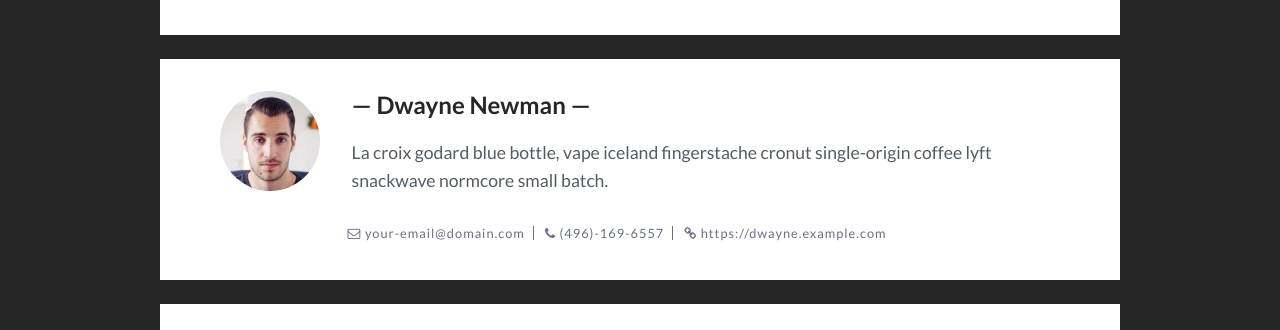
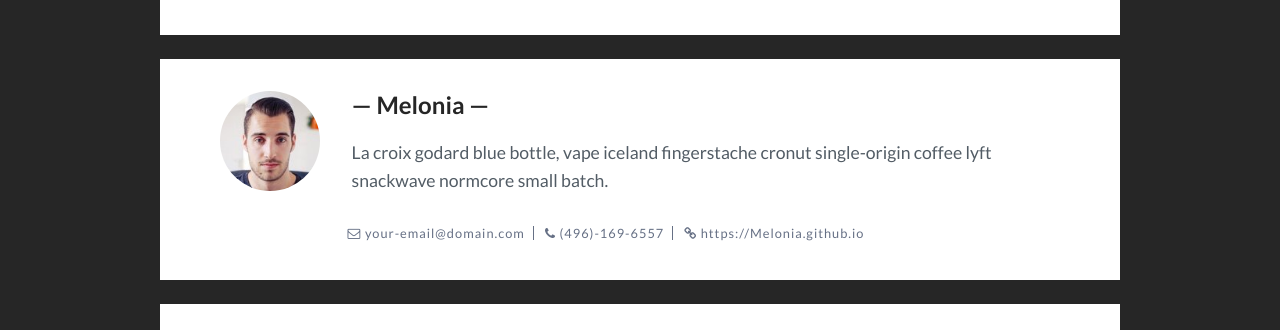
Before and after one commit to Melonia/Melonia.github.io, a Jekyll site: the page built from _posts/2017-07-12-nevada-on-the-way-to-nevada.markdown, in a window 1280 px wide and 900 px high, scrolled down 1643 px. Shown: the part 170-500 px from the top of the window. Built offline with Jekyll 4.4.1, drawn with Linux system fonts in a browser that asks for light colours; comment, search, counter and statistics services are not loaded.

Commit message:
Update _config.yml

```diff
--- a/_config.yml
+++ b/_config.yml
@@ -15,11 +15,11 @@ banner-desc: # add banner description
 
 # Author settings
 author-pic: face.jpg # your photo
-author-name: # your name
+author-name: Melonia # your name
 about-author: # about author
 email: your-email@domain.com # your email
 phone: (496)-169-6557 # your pnone number
-website: https://dwayne.example.com # you website
+website: https://Melonia.github.io # you website
 
 # Social link
 google_url:    # add url link
```
